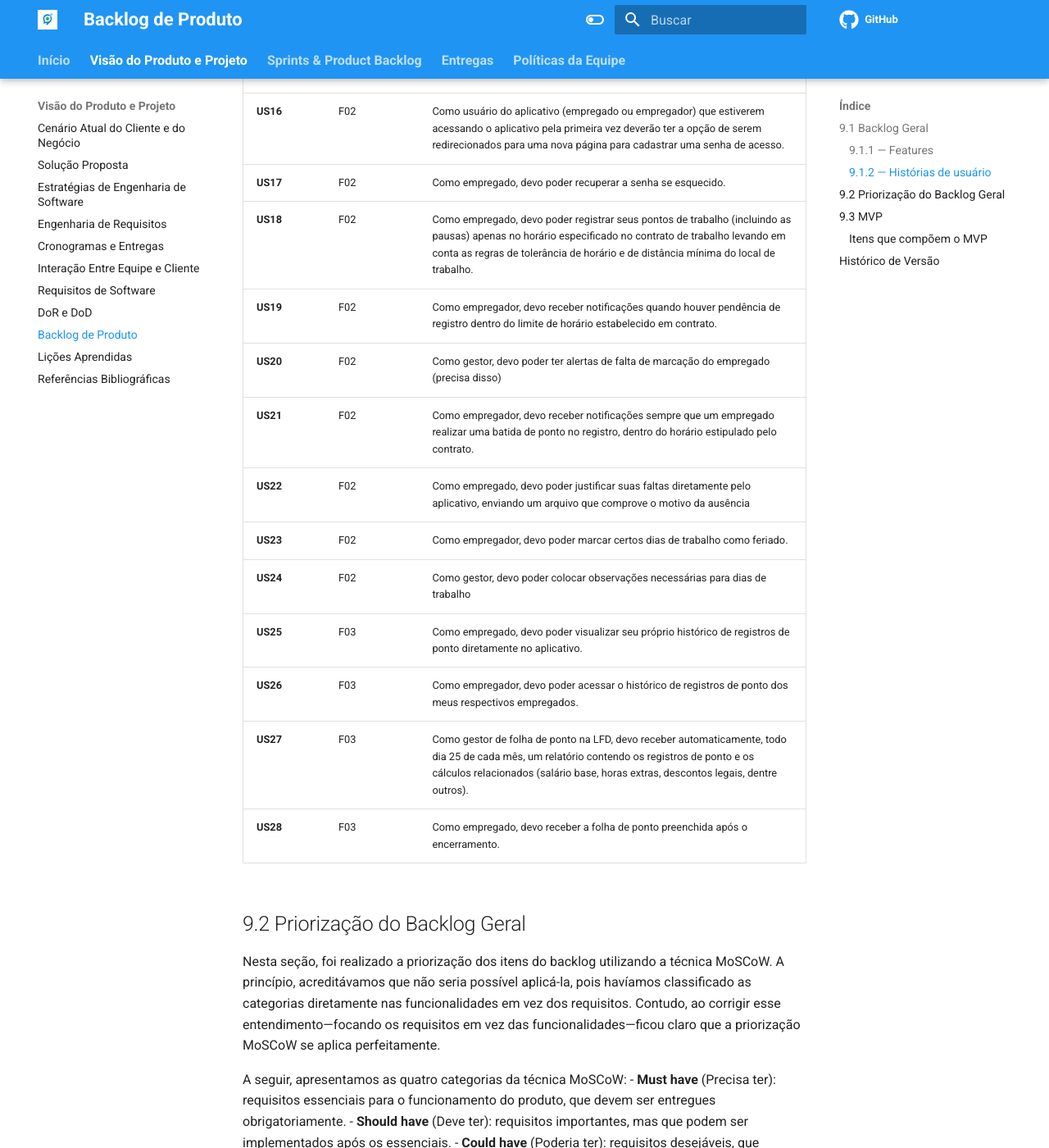
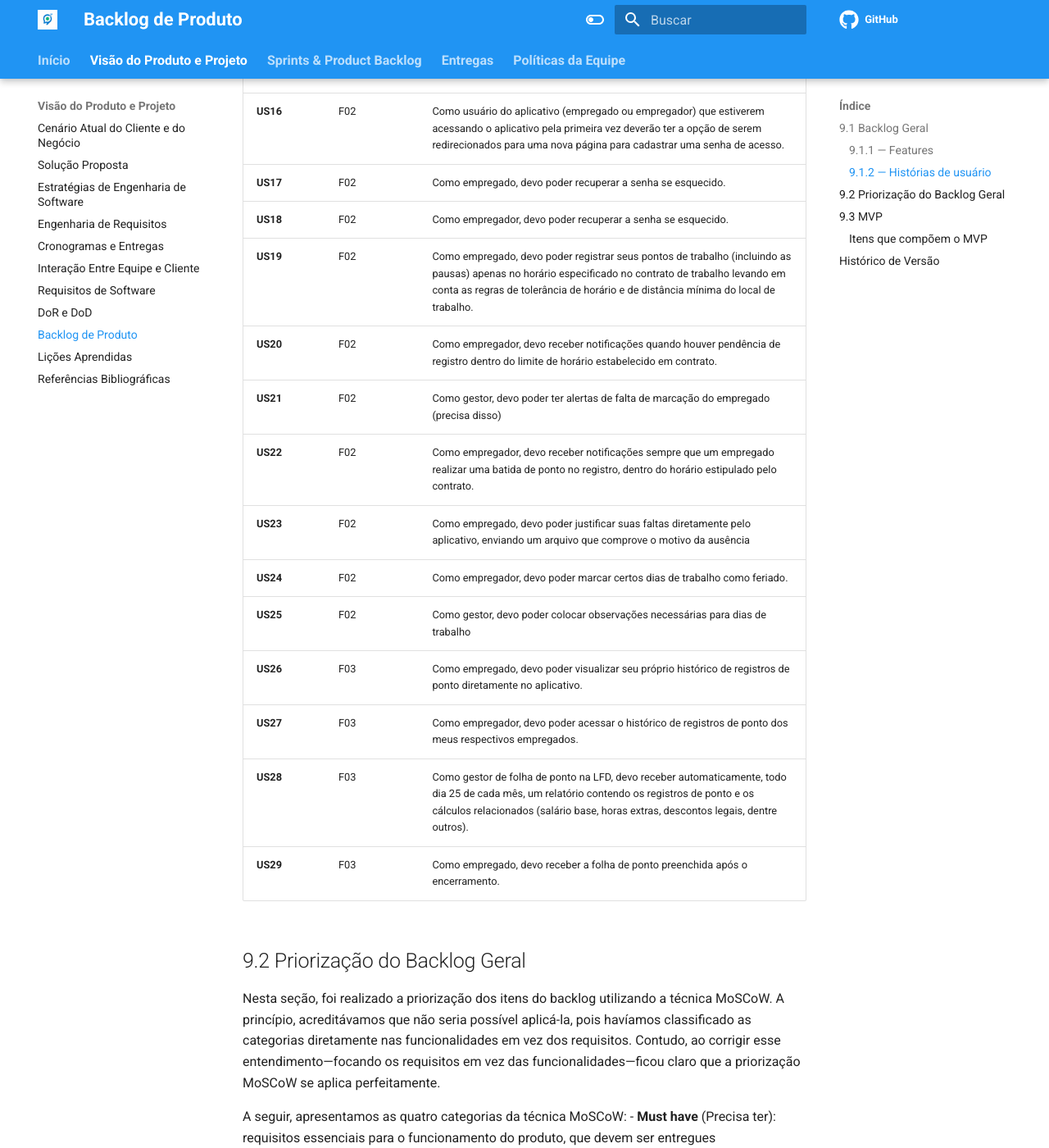
Before and after one commit to mdsreq-fga-unb/2025.1-T01-SeuPontoDigital, an MkDocs documentation site: the page built from docs/doc-visao/9-backlog.md, in a window 1280 px wide and 1400 px high, scrolled down 2431 px. Shown: the whole window at 82% size. Built offline with MkDocs 1.6.1 and Material for MkDocs 9.7.7, drawn with Linux system fonts in a browser that asks for light colours; comment, search, counter and statistics services are not loaded.

Commit message:
fix: inexistência de US18 necessário

```diff
--- a/docs/doc-visao/9-backlog.md
+++ b/docs/doc-visao/9-backlog.md
@@ -37,17 +37,18 @@ Nome    | Feature Associada  | Descrição
 **US15** | F02 | Como empregador, devo poder acessar o aplicativo mobile se estiverem cadastrados no sistema, possuírem um contrato de trabalho ativo e tiverem permissão de acesso. O login deverá ser feito utilizando CPF e senha cadastrada.
 **US16** | F02 | Como usuário do aplicativo (empregado ou empregador) que estiverem acessando o aplicativo pela primeira vez deverão ter a opção de serem redirecionados para uma nova página para cadastrar uma senha de acesso.
 **US17** | F02 | Como empregado, devo poder recuperar a senha se esquecido.
-**US18** | F02 | Como empregado, devo poder registrar seus pontos de trabalho (incluindo as pausas) apenas no horário especificado no contrato de trabalho levando em conta as regras de tolerância de horário e de distância mínima do local de trabalho.
-**US19** | F02 | Como empregador, devo receber notificações quando houver pendência de registro dentro do limite de horário estabelecido em contrato.
-**US20** | F02 | Como gestor, devo poder ter alertas de falta de marcação do empregado (precisa disso)
-**US21** | F02 | Como empregador, devo receber notificações sempre que um empregado realizar uma batida de ponto no registro, dentro do horário estipulado pelo contrato.
-**US22** | F02 | Como empregado, devo poder justificar suas faltas diretamente pelo aplicativo, enviando um arquivo que comprove o motivo da ausência
-**US23** | F02 | Como empregador, devo poder marcar certos dias de trabalho como feriado.
-**US24** | F02 | Como gestor, devo poder colocar observações necessárias para dias de trabalho
-**US25** | F03 | Como empregado, devo poder visualizar seu próprio histórico de registros de ponto diretamente no aplicativo.
-**US26** | F03 | Como empregador, devo poder acessar o histórico de registros de ponto dos meus respectivos empregados.
-**US27** | F03 | Como gestor de folha de ponto na LFD, devo receber automaticamente, todo dia 25 de cada mês, um relatório contendo os registros de ponto e os cálculos relacionados (salário base, horas extras, descontos legais, dentre outros).
-**US28** | F03 | Como empregado, devo receber a folha de ponto preenchida após o encerramento.
+**US18** | F02 | Como empregador, devo poder recuperar a senha se esquecido.
+**US19** | F02 | Como empregado, devo poder registrar seus pontos de trabalho (incluindo as pausas) apenas no horário especificado no contrato de trabalho levando em conta as regras de tolerância de horário e de distância mínima do local de trabalho.
+**US20** | F02 | Como empregador, devo receber notificações quando houver pendência de registro dentro do limite de horário estabelecido em contrato.
+**US21** | F02 | Como gestor, devo poder ter alertas de falta de marcação do empregado (precisa disso)
+**US22** | F02 | Como empregador, devo receber notificações sempre que um empregado realizar uma batida de ponto no registro, dentro do horário estipulado pelo contrato.
+**US23** | F02 | Como empregado, devo poder justificar suas faltas diretamente pelo aplicativo, enviando um arquivo que comprove o motivo da ausência
+**US24** | F02 | Como empregador, devo poder marcar certos dias de trabalho como feriado.
+**US25** | F02 | Como gestor, devo poder colocar observações necessárias para dias de trabalho
+**US26** | F03 | Como empregado, devo poder visualizar seu próprio histórico de registros de ponto diretamente no aplicativo.
+**US27** | F03 | Como empregador, devo poder acessar o histórico de registros de ponto dos meus respectivos empregados.
+**US28** | F03 | Como gestor de folha de ponto na LFD, devo receber automaticamente, todo dia 25 de cada mês, um relatório contendo os registros de ponto e os cálculos relacionados (salário base, horas extras, descontos legais, dentre outros).
+**US29** | F03 | Como empregado, devo receber a folha de ponto preenchida após o encerramento.
 
 ## 9.2 Priorização do Backlog Geral
 
```
